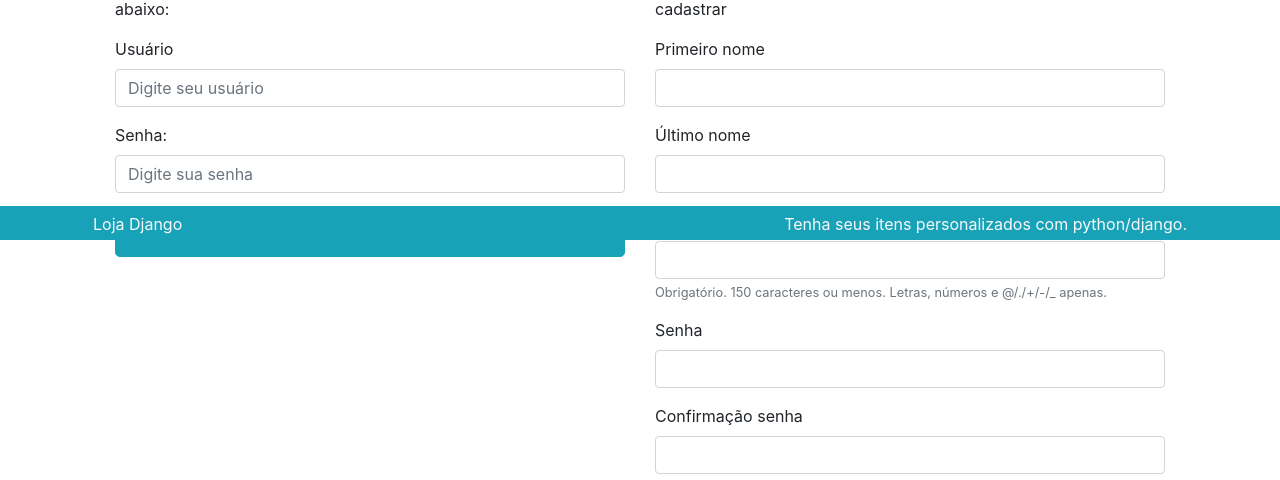
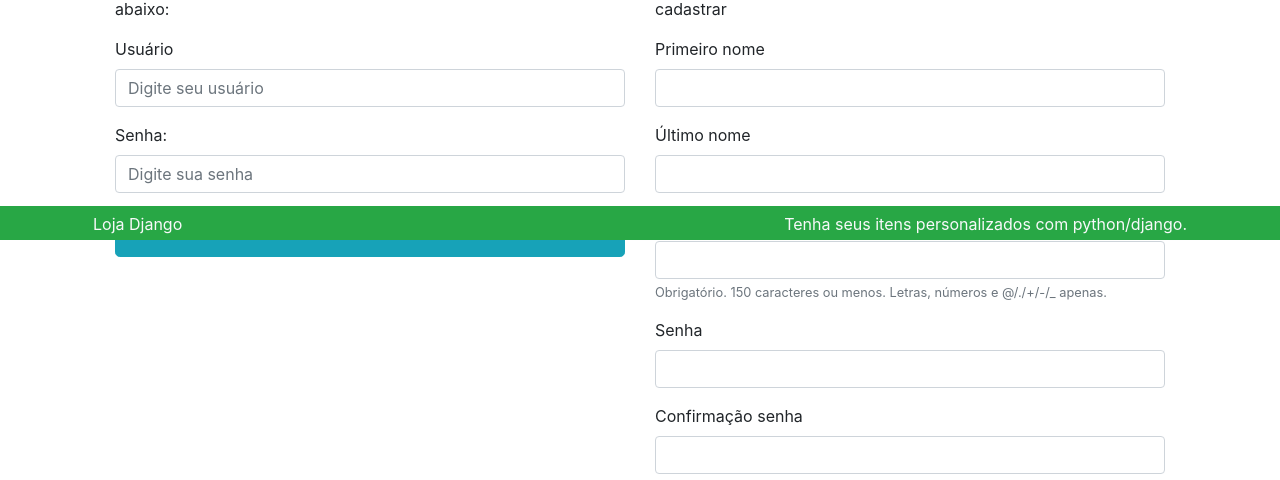
Before and after one commit to kevinidias/E-commerce, a Django app: page /perfil/ in a window 1280 px wide. Shown: the part 560-1040 px from the top of the page. Run offline with Django 3.2, Linux system fonts and the light colour scheme; some libraries are stand-ins or nearby versions.

Commit message:
changing navbar and footer color

```diff
--- a/templates/parciais/_footer.html
+++ b/templates/parciais/_footer.html
@@ -1,6 +1,6 @@
 {% load static %}
 
-<footer class="bg-primary fixed-bottom">
+<footer class="bg-success fixed-bottom">
     <div class="container text-light">
         <div class="row">
             <div class="col">
--- a/templates/parciais/_nav.html
+++ b/templates/parciais/_nav.html
@@ -1,6 +1,6 @@
 {% load omfilters %}
 
-<nav class="navbar navbar-dark bg-primary navbar-expand-lg">
+<nav class="navbar navbar-dark bg-success navbar-expand-lg">
     <a class="navbar-brand" href="{% url 'produto:lista' %}">E-commerce</a>
     <button class="navbar-toggler" type="button" data-toggle="collapse" data-target="#navbarSupportedContent"
         aria-controls="navbarSupportedContent" aria-expanded="false" aria-label="Toggle navigation">
```
